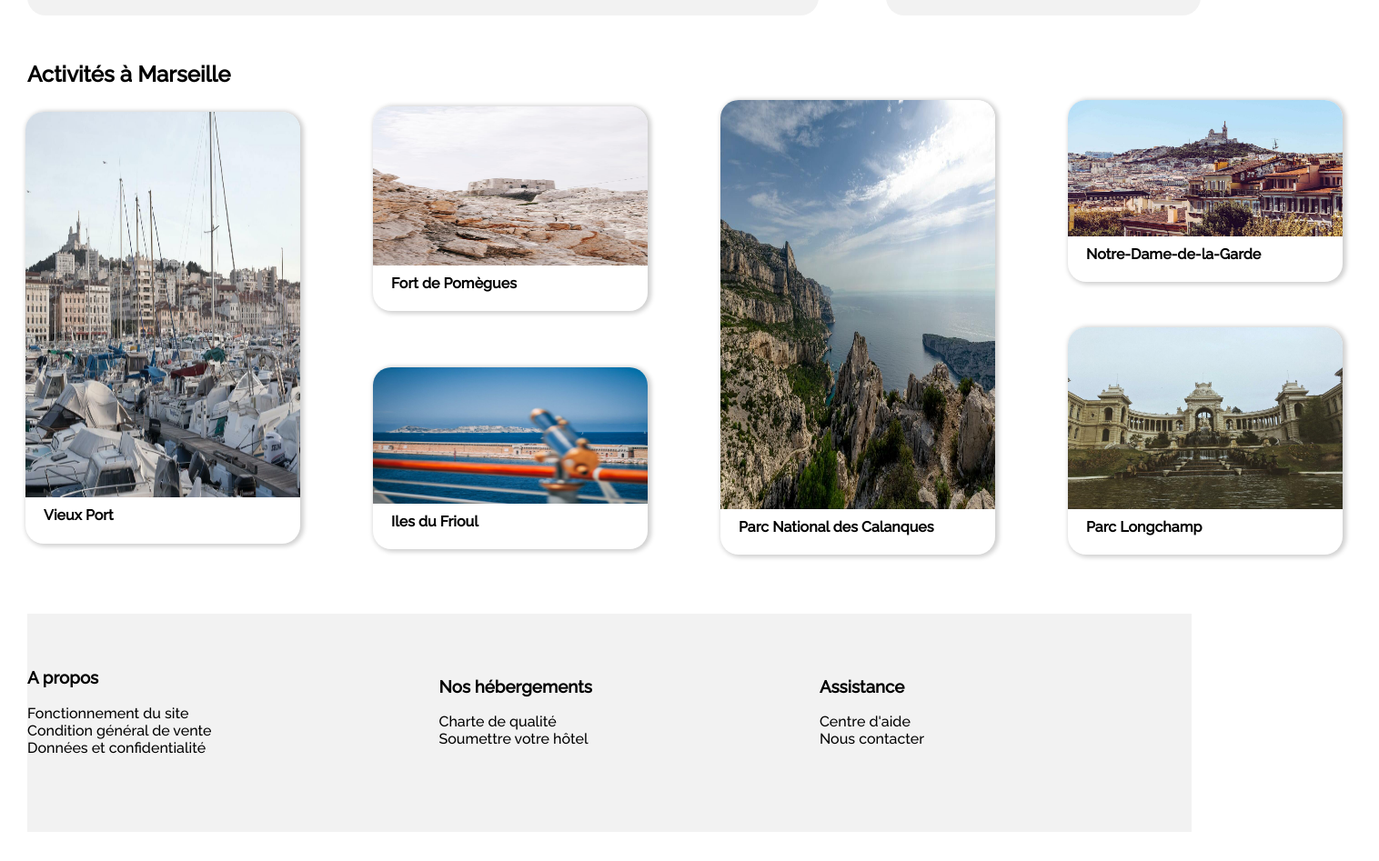
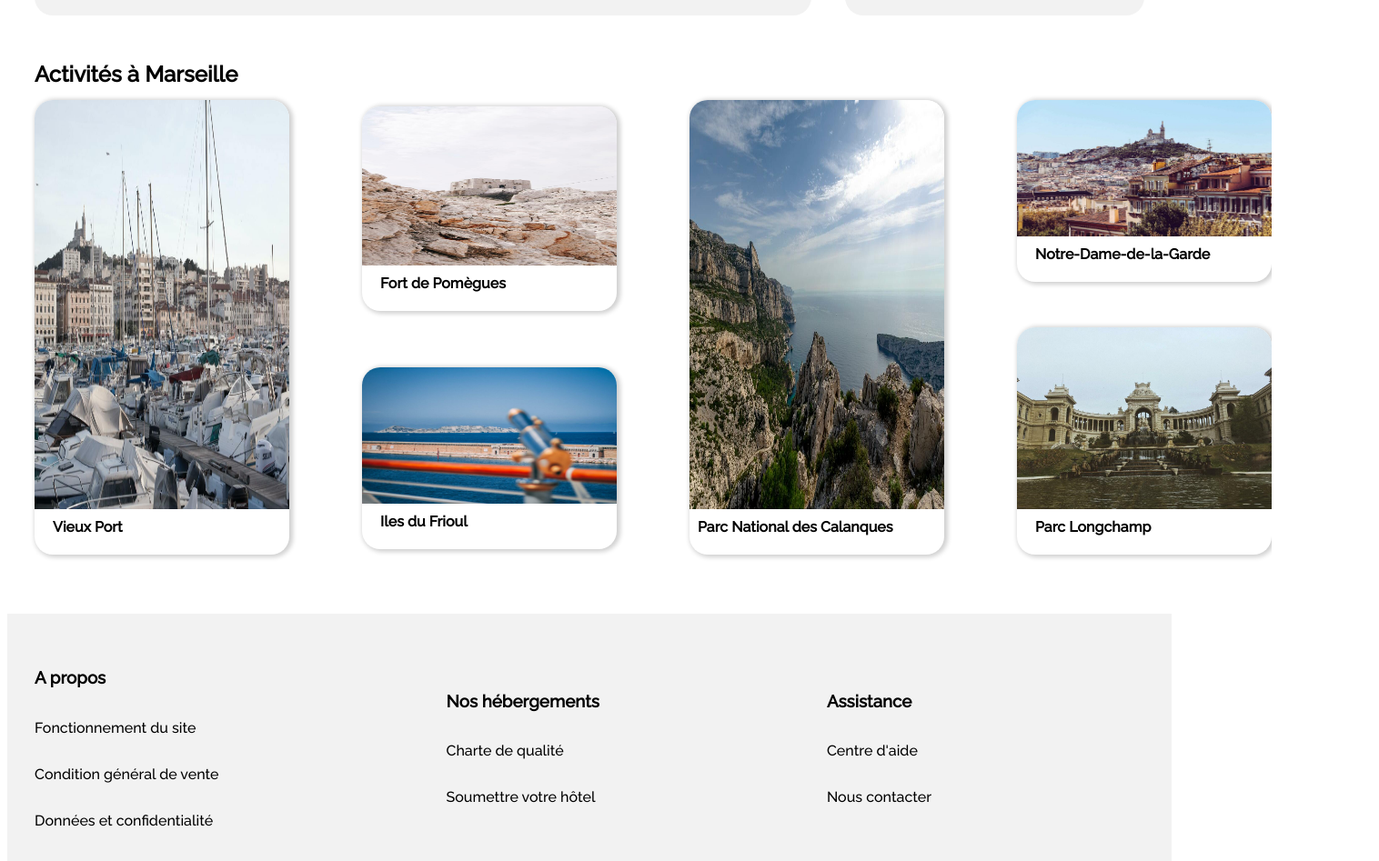
Before and after one commit to jawed92/JawedOURAOU_2_28022021, a plain HTML site: page index.html in a window 1280 px wide. Shown: the part 1363-2310 px from the top of the page at 91% size, 1516 px wide, since content can reach past the window. Before the commit the page ends 2286 px from the top, so only its background shows below. Drawn offline with Linux system fonts and the light colour scheme.

Commit message:
fin du desktop

```diff
--- a/style.css
+++ b/style.css
@@ -5,7 +5,7 @@ body
     display: flex;
     justify-content: center;
     width: 100%;
-    margin-left: 30px;
+
 }
 ul
 {
@@ -19,8 +19,7 @@ a
 #contenu
 {
     width: 100%;
-    margin-left: 0;
-    margin-right: 0;
+
 }
 /*header*/
 header
@@ -28,6 +27,8 @@ header
     display: flex;
     justify-content: space-between;
     align-items: center;
+    margin-left: 30px;
+    margin-right: 30px;
 }
 #logo
 {
@@ -42,11 +43,12 @@ nav
     display: flex;
     justify-content: flex-end;
     width: 100%;
+    line-height: 90px;
 }
 .activite
 {
-    width: 150px;
-    padding-left: 74px;
+    width: 120px;
+    padding-left: 60px;
 }
 .activite:hover
 {
@@ -57,6 +59,7 @@ nav
 {
     color: #0065FC;
     border-top: 3px solid #0065FC;
+    transform: scale(1.015);
 }
 .inscrire
 {
@@ -114,9 +117,8 @@ nav
 
     margin-top: 40px;
 }
-#filtres:hover
+.filtre:hover
 {
-    background-color: #f3f8ff;
     transform: scale(1.015);
 }
 .fa-money-bill-wave
@@ -215,7 +217,12 @@ nav
     padding: 5px;
     margin-right: 15px;
 }
-
+/*main*/
+main
+{
+    margin-left: 30px;
+    margin-right: 30px;
+}
 /*hebergement*/
 #contenuLogementPopulaire
 {
@@ -228,7 +235,7 @@ nav
 {
     background-color: #F2F2F2;
     border-radius: 20px 20px 20px 20px;
-    width: 68%;
+    width: 70%;
 }
 #photoLogement
 {
@@ -298,7 +305,7 @@ nav
     background-color: #F2F2F2;
     border-radius: 20px;
     width: 27%;
-    margin-right: -10px;
+
 }
 #titrePopulaire
 {
@@ -317,7 +324,7 @@ nav
 {
     display: flex;
     height: 146px;
-    width: 334px;
+    width: 325px;
     padding: 0px;
     margin-bottom: 31px;
     background-color: white;
@@ -328,7 +335,7 @@ nav
 .imagePopulaire
 {
     height: 134px;
-    width: 127px;
+    width: 120px;
     border-radius: 20px 0px 0px 20px;
     padding: 5px;
 }
@@ -337,7 +344,7 @@ nav
 {
     margin-top: 7px;
     font-size: 1em;
-
+    padding-bottom: 10px;
 }
 .imageAsidePrix
 {
@@ -369,15 +376,15 @@ nav
    width: 100%;
    height: 550px;
    margin-top: -30px;
-   margin-left: -42px;
 }
 .image1Figure
 {
-   height: 475px;
-   width: 302px;
+   height: 500px;
+   width: 280px;
    background-color: white;
    border-radius: 20px;
    box-shadow: 2px 1px 5px 2px rgb(209, 209, 209);
+   margin-left: 0px;
 }
 .image1Figure:hover
 {
@@ -387,8 +394,8 @@ nav
 
 .image1ActiviteImage
 {
-    width: 302px;
-    height: 424px;
+    width: 280px;
+    height: 450px;
     border-radius: 20px 20px 0px 0px;
 }
 .image1ActiviteTitre
@@ -400,7 +407,7 @@ nav
 .image2Figure
 {
     height: 225px;
-    width: 302px;
+    width: 280px;
    background-color: white;
    border-radius: 20px;
    box-shadow: 2px 1px 5px 2px rgb(209, 209, 209);
@@ -413,7 +420,7 @@ nav
 .image2ActiviteImage
 {
     height: 175px;
-    width: 302px;
+    width: 280px;
     border-radius: 20px 20px 0px 0px;
 }
 .image2ActiviteTitre
@@ -425,7 +432,7 @@ nav
 .image3Figure
 {
     height: 200px;
-    width: 302px;
+    width: 280px;
    background-color: white;
    border-radius: 20px;
    box-shadow: 2px 1px 5px 2px rgb(209, 209, 209);
@@ -438,7 +445,7 @@ nav
 .image3ActiviteImage
 {
     height: 150px;
-    width: 302px;
+    width: 280px;
     border-radius: 20px 20px 0px 0px;
 }
 .image3ActiviteTitre
@@ -450,7 +457,7 @@ nav
 .image4Figure
 {
     height: 500px;
-    width: 302px;
+    width: 280px;
     background-color: white;
     border-radius: 20px;
     box-shadow: 2px 1px 5px 2px rgb(209, 209, 209);
@@ -463,22 +470,23 @@ nav
 .image4ActiviteImage
 {
     height: 450px;
-    width: 302px;
+    width: 280px;
     border-radius: 20px 20px 0px 0px;
 }
 .image4ActiviteTitre
 {
-    padding-left: 20px;
+    padding-left: 9px;
     line-height: 0px;
     font-size: 1em;
 }
 .image5Figure
 {
     height: 200px;
-    width: 302px;
+    width: 280px;
    background-color: white;
    border-radius: 20px;
    box-shadow: 2px 1px 5px 2px rgb(209, 209, 209);
+   margin-right: 0px;
 }
 .image5Figure:hover
  {
@@ -488,7 +496,7 @@ nav
 .image5ActiviteImage
 {
     height: 150px;
-    width: 302px;
+    width: 280px;
     border-radius: 20px 20px 0px 0px;
 }
 .image5ActiviteTitre
@@ -500,10 +508,11 @@ nav
 .image6Figure
 {
     height: 250px;
-    width: 302px;
+    width: 280px;
    background-color: white;
    border-radius: 20px;
    box-shadow: 2px 1px 5px 2px rgb(209, 209, 209);
+   margin-right: 0px;
 }
 .image6Figure:hover
  {
@@ -513,7 +522,7 @@ nav
 .image6ActiviteImage
 {
     height: 200px;
-    width: 302px;
+    width: 280px;
     border-radius: 20px 20px 0px 0px;
 }
 .image6ActiviteTitre
@@ -527,11 +536,12 @@ nav
 {
    display: flex;
    align-items: center;
+   margin-left: 30px;
 }
 footer
 {
 
-    height: 200px;
+    height: 250px;
     background-color: #F2F2F2;
     padding-top: 40px;
     margin-top: 40px;
@@ -539,10 +549,11 @@ footer
 ul
 {
     padding-left: 0px;
+    line-height: 51px;
 }
 .footerApropos
 {
-    padding-left:s;
+
 }
 .footerNosHebergements
 {
@@ -552,3 +563,4 @@ ul
 {
     padding-left: 250px;
 }
+@media
```
Also changed, not shown: index.html (+0 -1 lines).
